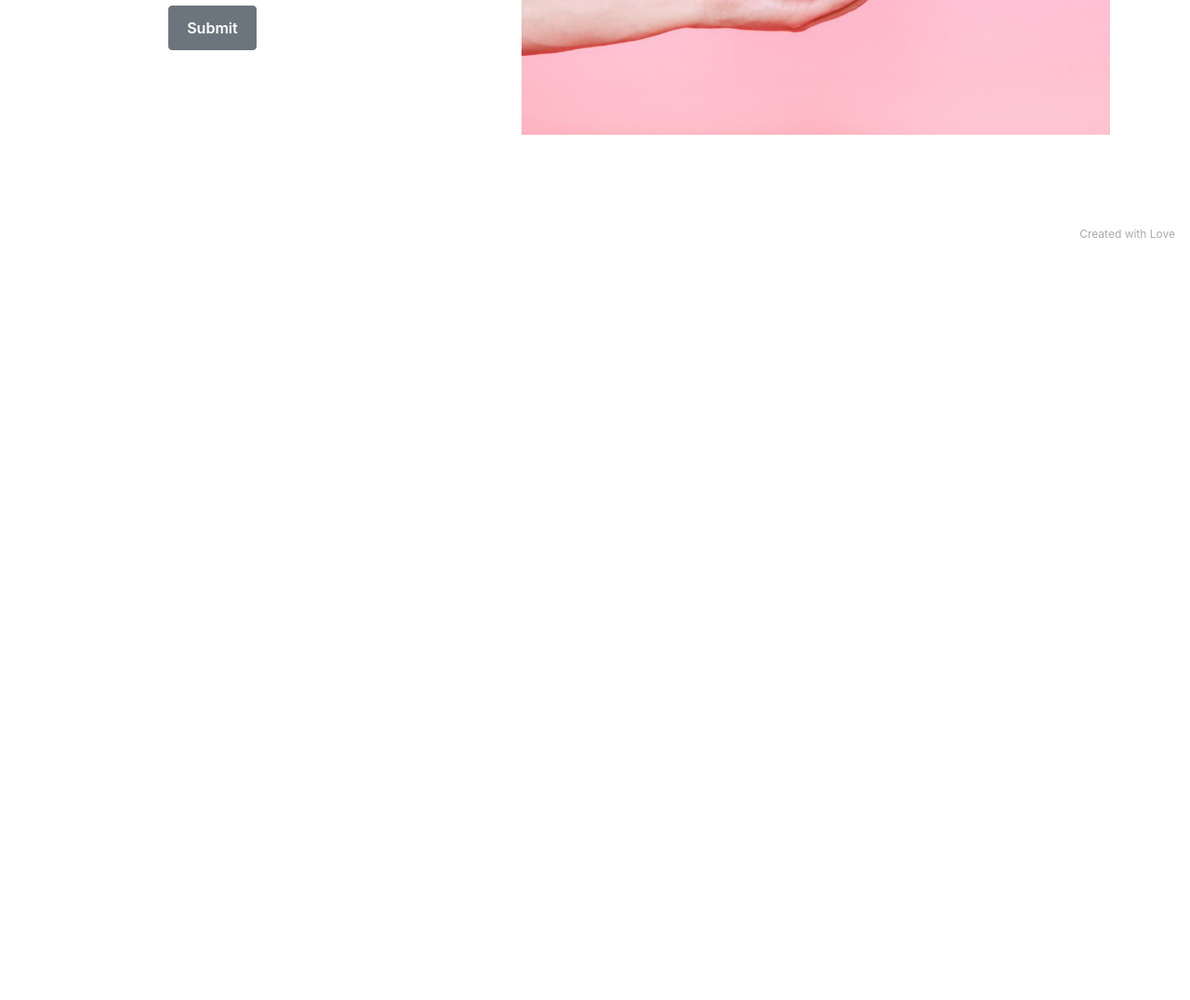
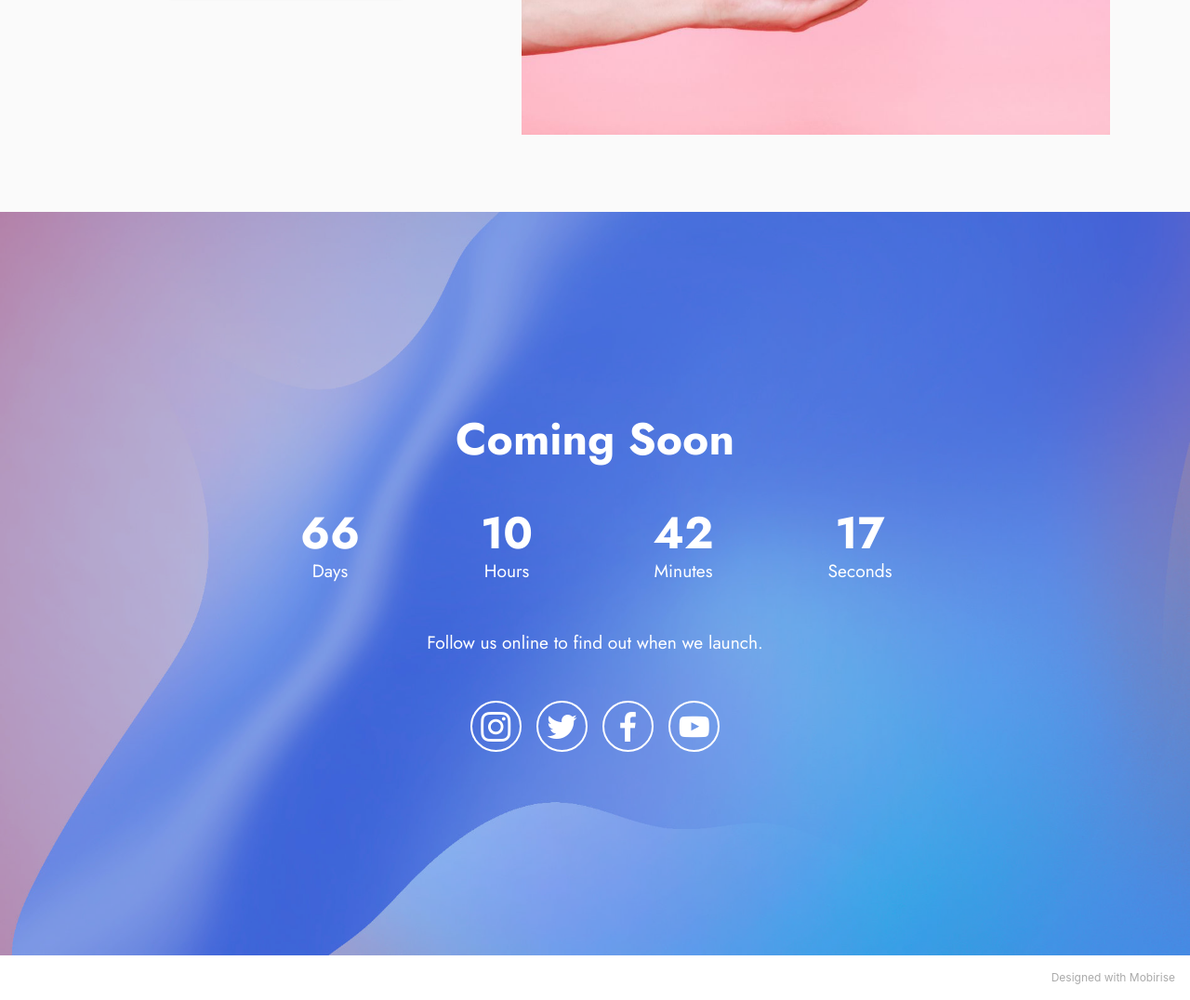
Before and after one commit to akuwebhost/mobirise, a plain HTML site: page index.html in a window 1280 px wide. Shown: the part 1372-2448 px from the top of the page at 93% size. Before the commit the page ends 1648 px from the top, so only its background shows below. Drawn offline with Linux system fonts and the light colour scheme; a web font is replaced by a local one.

Commit message:
Add files via upload

```diff
--- a/assets/mobirise/css/mbr-additional.css
+++ b/assets/mobirise/css/mbr-additional.css
@@ -1,111 +1,9 @@
-/* cyrillic */
-@font-face {
-  font-family: 'Jost';
-  font-style: italic;
-  font-weight: 400;
-  font-display: swap;
-  src: url(https://fonts.gstatic.com/s/jost/v4/92zUtBhPNqw73oHt5D4hTxM.woff2) format('woff2');
-  unicode-range: U+0400-045F, U+0490-0491, U+04B0-04B1, U+2116;
-}
-/* latin-ext */
-@font-face {
-  font-family: 'Jost';
-  font-style: italic;
-  font-weight: 400;
-  font-display: swap;
-  src: url(https://fonts.gstatic.com/s/jost/v4/92zUtBhPNqw73oHt7j4hTxM.woff2) format('woff2');
-  unicode-range: U+0100-024F, U+0259, U+1E00-1EFF, U+2020, U+20A0-20AB, U+20AD-20CF, U+2113, U+2C60-2C7F, U+A720-A7FF;
-}
-/* latin */
-@font-face {
-  font-family: 'Jost';
-  font-style: italic;
-  font-weight: 400;
-  font-display: swap;
-  src: url(https://fonts.gstatic.com/s/jost/v4/92zUtBhPNqw73oHt4D4h.woff2) format('woff2');
-  unicode-range: U+0000-00FF, U+0131, U+0152-0153, U+02BB-02BC, U+02C6, U+02DA, U+02DC, U+2000-206F, U+2074, U+20AC, U+2122, U+2191, U+2193, U+2212, U+2215, U+FEFF, U+FFFD;
-}
-/* cyrillic */
-@font-face {
-  font-family: 'Jost';
-  font-style: italic;
-  font-weight: 700;
-  font-display: swap;
-  src: url(https://fonts.gstatic.com/s/jost/v4/92zUtBhPNqw73oHt5D4hTxM.woff2) format('woff2');
-  unicode-range: U+0400-045F, U+0490-0491, U+04B0-04B1, U+2116;
-}
-/* latin-ext */
-@font-face {
-  font-family: 'Jost';
-  font-style: italic;
-  font-weight: 700;
-  font-display: swap;
-  src: url(https://fonts.gstatic.com/s/jost/v4/92zUtBhPNqw73oHt7j4hTxM.woff2) format('woff2');
-  unicode-range: U+0100-024F, U+0259, U+1E00-1EFF, U+2020, U+20A0-20AB, U+20AD-20CF, U+2113, U+2C60-2C7F, U+A720-A7FF;
-}
-/* latin */
-@font-face {
-  font-family: 'Jost';
-  font-style: italic;
-  font-weight: 700;
-  font-display: swap;
-  src: url(https://fonts.gstatic.com/s/jost/v4/92zUtBhPNqw73oHt4D4h.woff2) format('woff2');
-  unicode-range: U+0000-00FF, U+0131, U+0152-0153, U+02BB-02BC, U+02C6, U+02DA, U+02DC, U+2000-206F, U+2074, U+20AC, U+2122, U+2191, U+2193, U+2212, U+2215, U+FEFF, U+FFFD;
-}
-/* cyrillic */
-@font-face {
-  font-family: 'Jost';
-  font-style: normal;
-  font-weight: 400;
-  font-display: swap;
-  src: url(https://fonts.gstatic.com/s/jost/v4/92zatBhPNqw73oDd4iYl.woff2) format('woff2');
-  unicode-range: U+0400-045F, U+0490-0491, U+04B0-04B1, U+2116;
-}
-/* latin-ext */
-@font-face {
-  font-family: 'Jost';
-  font-style: normal;
-  font-weight: 400;
-  font-display: swap;
-  src: url(https://fonts.gstatic.com/s/jost/v4/92zatBhPNqw73ord4iYl.woff2) format('woff2');
-  unicode-range: U+0100-024F, U+0259, U+1E00-1EFF, U+2020, U+20A0-20AB, U+20AD-20CF, U+2113, U+2C60-2C7F, U+A720-A7FF;
-}
-/* latin */
-@font-face {
-  font-family: 'Jost';
-  font-style: normal;
-  font-weight: 400;
-  font-display: swap;
-  src: url(https://fonts.gstatic.com/s/jost/v4/92zatBhPNqw73oTd4g.woff2) format('woff2');
-  unicode-range: U+0000-00FF, U+0131, U+0152-0153, U+02BB-02BC, U+02C6, U+02DA, U+02DC, U+2000-206F, U+2074, U+20AC, U+2122, U+2191, U+2193, U+2212, U+2215, U+FEFF, U+FFFD;
-}
-/* cyrillic */
-@font-face {
-  font-family: 'Jost';
-  font-style: normal;
-  font-weight: 700;
-  font-display: swap;
-  src: url(https://fonts.gstatic.com/s/jost/v4/92zatBhPNqw73oDd4iYl.woff2) format('woff2');
-  unicode-range: U+0400-045F, U+0490-0491, U+04B0-04B1, U+2116;
-}
-/* latin-ext */
-@font-face {
-  font-family: 'Jost';
-  font-style: normal;
-  font-weight: 700;
-  font-display: swap;
-  src: url(https://fonts.gstatic.com/s/jost/v4/92zatBhPNqw73ord4iYl.woff2) format('woff2');
-  unicode-range: U+0100-024F, U+0259, U+1E00-1EFF, U+2020, U+20A0-20AB, U+20AD-20CF, U+2113, U+2C60-2C7F, U+A720-A7FF;
-}
-/* latin */
-@font-face {
-  font-family: 'Jost';
-  font-style: normal;
-  font-weight: 700;
-  font-display: swap;
-  src: url(https://fonts.gstatic.com/s/jost/v4/92zatBhPNqw73oTd4g.woff2) format('woff2');
-  unicode-range: U+0000-00FF, U+0131, U+0152-0153, U+02BB-02BC, U+02C6, U+02DA, U+02DC, U+2000-206F, U+2074, U+20AC, U+2122, U+2191, U+2193, U+2212, U+2215, U+FEFF, U+FFFD;
-}
+@import url(https://fonts.googleapis.com/css?family=Jost:100,200,300,400,500,600,700,800,900,100i,200i,300i,400i,500i,600i,700i,800i,900i&display=swap);
+
+
+
+
+
 body {
   font-family: Jost;
 }
@@ -1182,3 +1080,59 @@ a {
 .cid-sewvhCn5NY .justify-content-center {
   align-items: center;
 }
+.cid-sewRlymd3l {
+  background-image: url("../../../assets/images/background3.jpg");
+}
+.cid-sewRlymd3l .number-wrap {
+  color: #ffffff;
+  text-align: center;
+}
+.cid-sewRlymd3l .number {
+  color: #ffffff;
+}
+.cid-sewRlymd3l .period {
+  display: block;
+}
+.cid-sewRlymd3l .dot {
+  display: none;
+}
+@media (max-width: 767px) {
+  .cid-sewRlymd3l .period {
+    font-size: 0.8rem;
+  }
+}
+.cid-sewRlymd3l .btn {
+  height: 100%;
+  margin: 0;
+}
+.cid-sewRlymd3l .mbr-section-btn {
+  margin-bottom: 1.2rem;
+}
+.cid-sewRlymd3l .mbr-section-title {
+  color: #ffffff;
+}
+.cid-sewRlymd3l .mbr-text {
+  color: #ffffff;
+}
+.cid-sewRlymd3l .icons-menu .soc-item {
+  padding-left: 8px;
+  padding-right: 8px;
+}
+.cid-sewRlymd3l .icons-menu .soc-item .mbr-iconfont {
+  font-size: 2rem;
+  display: flex;
+  border-radius: 50%;
+  text-align: center;
+  color: #ffffff;
+  border: 2px solid #ffffff;
+  justify-content: center;
+  align-content: center;
+  transition: all 0.3s;
+}
+.cid-sewRlymd3l .icons-menu .soc-item .mbr-iconfont:before {
+  padding: 0.6rem;
+}
+.cid-sewRlymd3l .icons-menu .soc-item .mbr-iconfont:hover {
+  background-color: #ffffff;
+  color: #000000;
+}
--- a/index.html
+++ b/index.html
@@ -1,10 +1,10 @@
 <!DOCTYPE html>
 <html  >
 <head>
-  <!-- Site made with Mobirise Website Builder v5.2.0, # -->
+  <!-- Site made with Mobirise Website Builder v5.2.0, https://mobirise.com -->
   <meta charset="UTF-8">
   <meta http-equiv="X-UA-Compatible" content="IE=edge">
-  <meta name="generator" content="Mobirise v5.2.0, #">
+  <meta name="generator" content="Mobirise v5.2.0, mobirise.com">
   <meta name="viewport" content="width=device-width, initial-scale=1, minimum-scale=1">
   <link rel="shortcut icon" href="assets/images/mbr.png" type="image/x-icon">
   <meta name="description" content="">
@@ -33,11 +33,11 @@
         <div class="container">
             <div class="navbar-brand">
                 <span class="navbar-logo">
-                    <a href="https://mobiri.se">
+                    <a href="#top">
                         <img src="assets/images/mbr.png" alt="Mobirise" style="height: 3rem;">
                     </a>
                 </span>
-                <span class="navbar-caption-wrap"><a class="navbar-caption text-black display-7" href="https://mobiri.se">Burung</a></span>
+                <span class="navbar-caption-wrap"><a class="navbar-caption text-black text-primary display-7" href="#top">Burung</a></span>
             </div>
             <button class="navbar-toggler" type="button" data-toggle="collapse" data-target="#navbarSupportedContent" aria-controls="navbarNavAltMarkup" aria-expanded="false" aria-label="Toggle navigation">
                 <div class="hamburger">
@@ -48,11 +48,11 @@
                 </div>
             </button>
             <div class="collapse navbar-collapse" id="navbarSupportedContent">
-                <ul class="navbar-nav nav-dropdown nav-right" data-app-modern-menu="true"><li class="nav-item"><a class="nav-link link text-black display-4" href="https://mobiri.se">
+                <ul class="navbar-nav nav-dropdown nav-right" data-app-modern-menu="true"><li class="nav-item"><a class="nav-link link text-black text-primary display-4" href="#top">
                             About us</a></li>
-                    <li class="nav-item"><a class="nav-link link text-black display-4" href="#">
+                    <li class="nav-item"><a class="nav-link link text-black text-primary display-4" href="#top">
                             Services</a></li>
-                    <li class="nav-item"><a class="nav-link link text-black display-4" href="https://mobiri.se">Contacts</a>
+                    <li class="nav-item"><a class="nav-link link text-black text-primary display-4" href="#top">Contacts</a>
                     </li></ul>
 
 
@@ -73,8 +73,8 @@
                 <h1 class="mbr-section-title mbr-fonts-style mbr-white mb-3 display-1"><strong>Burung Helang</strong></h1>
 
                 <p class="mbr-text mbr-fonts-style mbr-white display-7">
-                    Burung helang terbangnya tinggi. Singgah sebentar di dahan pokok. Kalau tuan orang ranggi. Apa aku mengarut ni.</p>
-                <div class="mbr-section-btn mt-3"><a class="btn btn-info display-4" href="https://mobiri.se">Selanjutnya...</a></div>
+                    Burung helang terbangnya tinggi. Singgah sebentar di dahan pokok. Hurmmmmmmmmmmmmmmm.</p>
+                <div class="mbr-section-btn mt-3"><a class="btn btn-info display-4" href="#top">Selanjutnya...</a></div>
             </div>
         </div>
     </div>
@@ -89,7 +89,7 @@
     <div class="container">
         <div class="row content-wrapper justify-content-center">
             <div class="col-lg-3 offset-lg-1 mbr-form" data-form-type="formoid">
-                <form action="https://mobirise.eu/" method="POST" class="mbr-form form-with-styler" data-form-title="Form Name"><input type="hidden" name="email" data-form-email="true" value="TwesYnOGkK4Y8zk5wCTnbx/ErVTVxNtEU4Vb40A9TBdXAVrTyadKLT3G2Qp9y6SoG1PoaNaCD+0LvCmojESg6nC9xS6+XY59wRkCFg5ExHhLb5AMIKDCpMRWEOWWda/c">
+                <form action="https://mobirise.eu/" method="POST" class="mbr-form form-with-styler" data-form-title="Form Name"><input type="hidden" name="email" data-form-email="true" value="eLy2CaeWxecfUPtD2TOBa/YQZhboAcd4icTbKlat60z11SPTnoR8nOs4EZmtHyp2DO5w21JMFoVTr31KmVZ0AYxCc/Es6gKjuNxwmIcRhj95aEMoVbEECLxaf033Ufwu">
                     <div class="">
                         <div hidden="hidden" data-form-alert="" class="alert alert-success col-12">Thanks for filling
                             out the form!</div>
@@ -112,9 +112,7 @@
                         <div class="col-lg-12 col-md col-12 form-group" data-for="email">
                             <input type="email" name="email" placeholder="Email" data-form-field="email" class="form-control" value="" id="email-form4-2">
                         </div>
-                        <div class="col-12 col-md-auto mbr-section-btn">
-                            <button type="submit" class="btn btn-secondary display-4">Submit</button>
-                        </div>
+                        <div class="col-12 col-md-auto mbr-section-btn"><button type="submit" class="btn btn-secondary display-4">Submit</button></div>
                     </div>
                 </form>
             </div>
@@ -125,7 +123,56 @@
             </div>
         </div>
     </div>
-</section><section style="background-color: #fff; font-family: -apple-system, BlinkMacSystemFont, 'Segoe UI', 'Roboto', 'Helvetica Neue', Arial, sans-serif; color:#aaa; font-size:12px; padding: 0; align-items: center; display: flex;"><a href="#" style="flex: 1 1; height: 3rem; padding-left: 1rem;"></a><p style="flex: 0 0 auto; margin:0; padding-right:1rem;"><a href="#" style="color:#aaa;">Created</a> with Love</p></section><script src="assets/web/assets/jquery/jquery.min.js"></script>  <script src="assets/popper/popper.min.js"></script>  <script src="assets/tether/tether.min.js"></script>  <script src="assets/bootstrap/js/bootstrap.min.js"></script>  <script src="assets/smoothscroll/smooth-scroll.js"></script>  <script src="assets/dropdown/js/nav-dropdown.js"></script>  <script src="assets/dropdown/js/navbar-dropdown.js"></script>  <script src="assets/touchswipe/jquery.touch-swipe.min.js"></script>  <script src="assets/theme/js/script.js"></script>  <script src="assets/formoid/formoid.min.js"></script>
+</section>
+
+<section class="countdown4 cid-sewRlymd3l mbr-fullscreen" id="countdown4-4">
+
+    <div class="mbr-overlay" style="opacity: 0.4; background-color: rgb(68, 121, 217);">
+    </div>
+    <div class="container">
+        <div class="row justify-content-center">
+            <div class="col-lg-8">
+                <h3 class="mbr-section-title mb-5 align-center mbr-fonts-style display-2">
+                    <strong>Coming Soon</strong>
+                </h3>
+
+                <div class="countdown-cont align-center mb-5">
+                    <div class="daysCountdown col-xs-3 col-sm-3 col-md-3" title="Days"></div>
+                    <div class="hoursCountdown col-xs-3 col-sm-3 col-md-3" title="Hours"></div>
+                    <div class="minutesCountdown col-xs-3 col-sm-3 col-md-3" title="Minutes"></div>
+                    <div class="secondsCountdown col-xs-3 col-sm-3 col-md-3" title="Seconds"></div>
+                    <div class="countdown" data-due-date="2021/01/01"></div>
+                </div>
+                <p class="mbr-text mb-5 align-center mbr-fonts-style display-7">
+                    Follow us online to find out when we launch.
+                </p>
+                <div class="icons-menu row justify-content-center display-7">
+
+
+
+
+                <div class="soc-item col-auto">
+
+                            <span class="mbr-iconfont socicon-instagram socicon"></span>
+
+                    </div><div class="soc-item col-auto">
+
+                            <span class="mbr-iconfont socicon-twitter socicon"></span>
+
+                    </div><div class="soc-item col-auto">
+
+                            <span class="mbr-iconfont socicon-facebook socicon"></span>
+
+                    </div><div class="soc-item col-auto">
+
+                            <span class="mbr-iconfont socicon-youtube socicon"></span>
+
+                    </div></div>
+
+            </div>
+        </div>
+    </div>
+</section><section style="background-color: #fff; font-family: -apple-system, BlinkMacSystemFont, 'Segoe UI', 'Roboto', 'Helvetica Neue', Arial, sans-serif; color:#aaa; font-size:12px; padding: 0; align-items: center; display: flex;"><a href="https://mobirise.site/q" style="flex: 1 1; height: 3rem; padding-left: 1rem;"></a><p style="flex: 0 0 auto; margin:0; padding-right:1rem;">Designed with <a href="https://mobirise.site/a" style="color:#aaa;">Mobirise</a></p></section><script src="assets/web/assets/jquery/jquery.min.js"></script>  <script src="assets/popper/popper.min.js"></script>  <script src="assets/tether/tether.min.js"></script>  <script src="assets/bootstrap/js/bootstrap.min.js"></script>  <script src="assets/smoothscroll/smooth-scroll.js"></script>  <script src="assets/dropdown/js/nav-dropdown.js"></script>  <script src="assets/dropdown/js/navbar-dropdown.js"></script>  <script src="assets/touchswipe/jquery.touch-swipe.min.js"></script>  <script src="assets/countdown/jquery.countdown.min.js"></script>  <script src="assets/theme/js/script.js"></script>  <script src="assets/formoid/formoid.min.js"></script>
 
 
 </body>
```
Also changed, not shown: assets/countdown/jquery.countdown.min.js (added), assets/images/background3.jpg (added), 1 other file.
